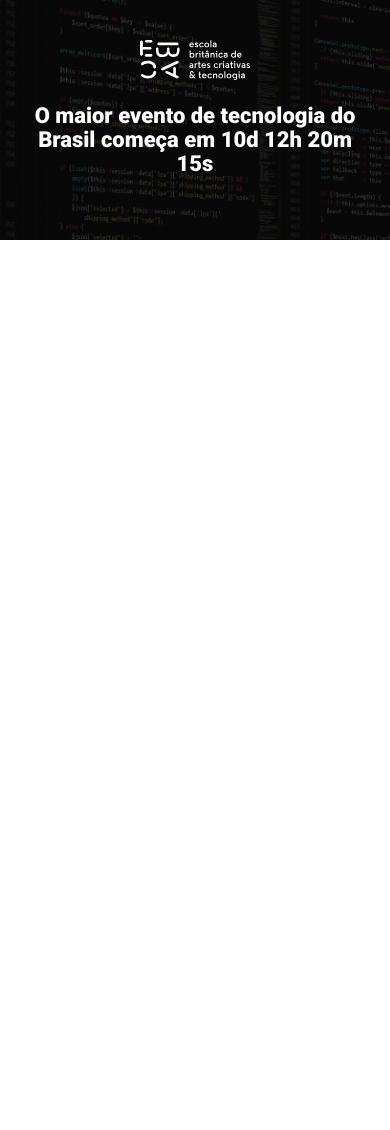
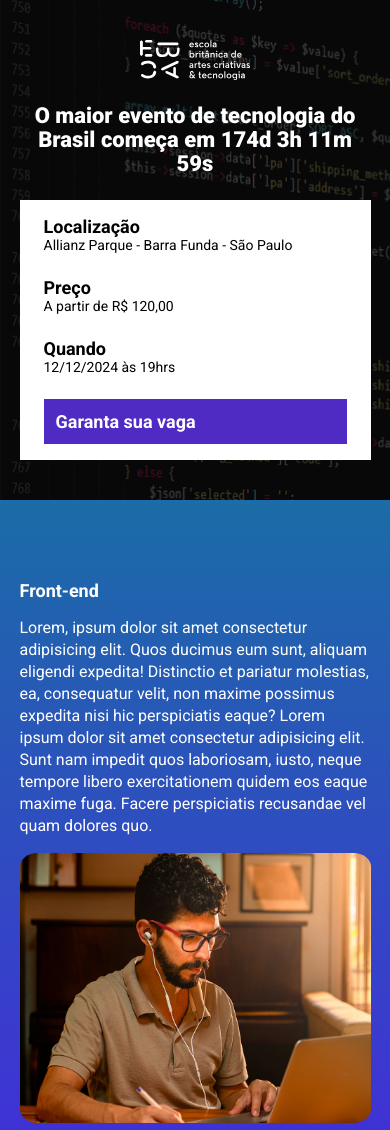
Before and after one commit to ruanfernandes2592/landing_page_evento_ebac, a website built with Parcel: page src/index.html in a window 390 px wide. Shown: the top 1130 px of the page. Before the commit the page ends 844 px from the top, so only its background shows below. Built offline with nearby package versions, Linux system fonts and the light colour scheme.

Commit message:
criando a contagem regressiva

```diff
--- a/package.json
+++ b/package.json
@@ -1,9 +1,9 @@
 {
   "name": "acompanhamento_aula",
   "version": "1.0.0",
-  "main": "index.js",
   "scripts": {
-    "dev": "parcel src/index.html src/styles/main.scss src/scripts/main.js",
+    "dev": "parcel src/index.html src/styles/main.scss src/scripts/main.js --no-cache",
+    "build":"parcel build src/index.html",
     "test": "echo \"Error: no test specified\" && exit 1"
   },
   "author": "",
--- a/src/index.html
+++ b/src/index.html
@@ -7,6 +7,7 @@
     <link rel="preconnect" href="https://fonts.gstatic.com" crossorigin>
     <link href="https://fonts.googleapis.com/css2?family=Roboto:ital,wght@0,100;0,300;0,400;0,500;0,700;0,900;1,100;1,300;1,400;1,500;1,700;1,900&display=swap" rel="stylesheet">
     <link rel="stylesheet" href="styles/main.scss">
+    <link rel="stylesheet" href="https://unpkg.com/aos@next/dist/aos.css" />
     <title>EBAC Tech Talks</title>
 </head>
 <body>
@@ -14,12 +15,78 @@
         <div class="container">
             <img class="hero__logo" src="./images/ebac_logo.svg" alt="EBAC">
             <p class="hero__text">
-                O maior evento de tecnologia do Brasil começa em 10d 12h 20m 15s
+                O maior evento de tecnologia do Brasil começa em <span id="contador"></span>
             </p>
+            <div class="infos-bar">
+                <ul class="infos-bar__infos">
+                    <li class="infos-bar__infos__item">
+                        <b>Localização</b>
+                        Allianz Parque - Barra Funda - São Paulo
+                    </li>
+                    <li class="infos-bar__infos__item">
+                        <b>Preço</b>
+                        A partir de R$ 120,00
+                    </li>
+                    <li class="infos-bar__infos__item">
+                        <b>Quando</b>
+                        12/12/2024 às 19hrs
+                    </li>
+                </ul>
+                <a href="#" class="button button--primary">
+                    Garanta sua vaga
+                </a>
+            </div>
         </div>
     </header>
-
-
+    <section class="event event--frontend">
+        <div class="container" data-aos="fade-right">
+            <div class="event__details">
+                <h2 class="event__details__title">Front-end</h2>
+                <p class="event__details__description">
+                    Lorem, ipsum dolor sit amet consectetur adipisicing elit. Quos ducimus eum sunt, aliquam eligendi expedita! Distinctio et pariatur molestias, ea, consequatur velit, non maxime possimus expedita nisi hic perspiciatis eaque?
+                    Lorem ipsum dolor sit amet consectetur adipisicing elit. Sunt nam impedit quos laboriosam, iusto, neque tempore libero exercitationem quidem eos eaque maxime fuga. Facere perspiciatis recusandae vel quam dolores quo.
+                </p>
+            </div>
+            <img class="event__image" src="./images/frontend.png" alt="Front-end">
+        </div>
+    </section>
+    <section class="event event--ui-ux event--image-left">
+        <div class="container" data-aos="fade-left">
+            <div class="event__details">
+                <h2 class="event__details__title">UI/UX</h2>
+                <p class="event__details__description">
+                    Lorem, ipsum dolor sit amet consectetur adipisicing elit. Quos ducimus eum sunt, aliquam eligendi expedita! Distinctio et pariatur molestias, ea, consequatur velit, non maxime possimus expedita nisi hic perspiciatis eaque?
+                    Lorem ipsum dolor sit amet consectetur adipisicing elit. Officiis molestiae est, commodi atque quos recusandae culpa! Atque perferendis sed, in, ut asperiores amet saepe, cupiditate vitae sunt necessitatibus rem totam?
+                </p>
+            </div>
+            <img class="event__image" src="./images/ui-ux.png" alt="ui-ux">
+        </div>
+    </section>
+    <section class="event event--data-science">
+        <div class="container" data-aos="fade-right">
+            <div class="event__details">
+                <h2 class="event__details__title">Data Science</h2>
+                <p class="event__details__description">
+                    Lorem, ipsum dolor sit amet consectetur adipisicing elit. Quos ducimus eum sunt, aliquam eligendi expedita! Distinctio et pariatur molestias, ea, consequatur velit, non maxime possimus expedita nisi hic perspiciatis eaque?
+                    Lorem ipsum dolor sit amet consectetur adipisicing elit. Perferendis accusamus incidunt unde explicabo consequatur esse atque eveniet eos est illo, corrupti suscipit nisi id voluptatibus architecto! Velit, quis vero! Sapiente.
+                </p>
+            </div>
+            <img class="event__image" src="./images/data.png" alt="data science">
+        </div>
+    </section>
+    <section class="event event--backend event--image-left">
+        <div class="container" data-aos="fade-left">
+            <div class="event__details">
+                <h2 class="event__details__title">Back-end</h2>
+                <p class="event__details__description">
+                    Lorem, ipsum dolor sit amet consectetur adipisicing elit. Quos ducimus eum sunt, aliquam eligendi expedita! Distinctio et pariatur molestias, ea, consequatur velit, non maxime possimus expedita nisi hic perspiciatis eaque?
+                    Lorem ipsum, dolor sit amet consectetur adipisicing elit. Architecto eos ducimus nam incidunt delectus, exercitationem, voluptatibus quas perspiciatis maiores quia, ipsa harum debitis ratione! Ipsa enim laborum excepturi eos laboriosam?
+                </p>
+            </div>
+            <img class="event__image" src="./images/backend.png" alt="Back-end">
+        </div>
+    </section>
+    <script src="https://unpkg.com/aos@next/dist/aos.js"></script>
     <script src="scripts/main.js"></script>
 </body>
 </html>
--- a/src/scripts/main.js
+++ b/src/scripts/main.js
@@ -1 +1,28 @@
-console.log('Olá mundo!');
+AOS.init();
+
+const dataDoEvento = new Date("Dec 12, 2024 19:00:00");
+const timeStampDoEvento = dataDoEvento.getTime();
+
+const contaAsHoras = setInterval(function() {
+    const agora = new Date();
+    const timeStampDoAtual = agora.getTime();
+
+    const distanciaAteEvento = timeStampDoEvento - timeStampDoAtual;
+
+    const diaEmMs = 1000 * 60 * 60 * 24;
+    const horaEmMs = 1000 * 60 * 60;
+    const minutoEmMs = 1000 * 60;
+    const segundoEmMs = 1000;
+
+    const diasAteEvento = Math.floor(distanciaAteEvento / diaEmMs);
+    const horasAteEvento = Math.floor((distanciaAteEvento % diaEmMs) / horaEmMs);
+    const minutosAteEvento = Math.floor((distanciaAteEvento % horaEmMs) / minutoEmMs);
+    const segundosAteEvento = Math.floor((distanciaAteEvento % minutoEmMs) / segundoEmMs);
+
+    document.querySelector('#contador').innerHTML = `${diasAteEvento}d ${horasAteEvento}h ${minutosAteEvento}m ${segundosAteEvento}s`;
+
+    if (distanciaAteEvento < 0) {
+        clearInterval(contaAsHoras);
+        document.querySelector('#contador').innerHTML = `Evento expirado`
+    }
+}, 1000);
--- /dev/null
+++ b/src/styles/_event.scss
@@ -0,0 +1,67 @@
+@use 'variables';
+
+.event {
+    padding: 80px 0;
+
+    &--frontend {
+        background-image: linear-gradient(variables.$blue1, variables.$blue2);
+    }
+
+    &--ui-ux {
+        background-image: linear-gradient(variables.$blue2, variables.$pink);
+    }
+
+    &--data-science {
+        background-image: linear-gradient(variables.$pink, variables.$yellow);
+    }
+
+    &--backend {
+        background-image: linear-gradient(variables.$yellow, #111);
+    }
+
+    .container {
+        display: flex;
+        gap: 40px;
+    }
+
+    &--image-left {
+        .container {
+            flex-direction: row-reverse;
+        }
+    }
+
+    &__image {
+        max-width: 360px;
+        height: 270px;
+        border-radius: 5%;
+
+    }
+
+    &__details {
+
+        &__title {
+            font-size: 18px;
+            font-weight: bold;
+            margin-bottom: 16px;
+        }
+
+        &__description {
+            line-height: 22px;
+        }
+    }
+
+    @media (max-width: 800px) {
+        .container {
+            display: block;
+        }
+
+        &__image {
+            width: 100%;
+        }
+
+        &__details {
+            margin-right: 0;
+            margin-bottom: 16px;
+        }
+    }
+}
--- /dev/null
+++ b/src/styles/_variables.scss
@@ -0,0 +1,9 @@
+
+$textColor: #fff;
+$secondaryTextColor: #000;
+
+$blue1: #1b6ca7;
+$blue2: #442bdb;
+$pink: #89223b;
+$yellow: #9c791d;
+$purple: #4f2ac3;
--- /dev/null
+++ b/src/styles/components/_buttons.scss
@@ -0,0 +1,26 @@
+@use '../variables';
+
+.button {
+    padding: 12px;
+    font-size: 18px;
+    font-weight: bold;
+    text-decoration: none;
+    text-align: center;
+    white-space: nowrap;
+
+    &--primary {
+        color: #fff;
+        background-color: variables.$purple;
+    }
+
+    @media (max-width: 640px) {
+        display: flex;
+        align-items: center;
+        width: 100%;
+    }
+
+    @media (max-width: 1024px) {
+        display: flex;
+        align-items: center;
+    }
+}
--- /dev/null
+++ b/src/styles/components/_infos_bar.scss
@@ -0,0 +1,42 @@
+@use '../variables';
+
+.infos-bar {
+    background-color: variables.$textColor;
+    padding: 16px 24px;
+    display: flex;
+    justify-content: space-between;
+
+    &__infos {
+        display: flex;
+        gap: 40px;
+
+        &__item {
+            font-size: 14px;
+            color: variables.$secondaryTextColor;
+
+            b {
+                font-size: 18px;
+                display: block;
+                color: variables.$secondaryTextColor;
+            }
+        }
+    }
+
+    @media (max-width: 640px) {
+        display: block;
+
+        &__infos {
+            display: block;
+
+            &__item {
+                margin-bottom: 24px;
+            }
+        }
+    }
+
+    @media (max-width: 1024px) {
+        &__infos {
+            gap: 16px;
+        }
+    }
+}
--- a/src/styles/main.scss
+++ b/src/styles/main.scss
@@ -1,11 +1,16 @@
 @use 'hero';
+@use 'components/infos_bar';
+@use 'components/buttons';
+@use 'event';
+@use 'variables';
 
 * {
     margin: 0;
     padding: 0;
     box-sizing: border-box;
     font-family: roboto, sans-serif;
-    color: #fff;
+    color: variables.$textColor;
+    list-style: none;
 }
 
 .container {
```
